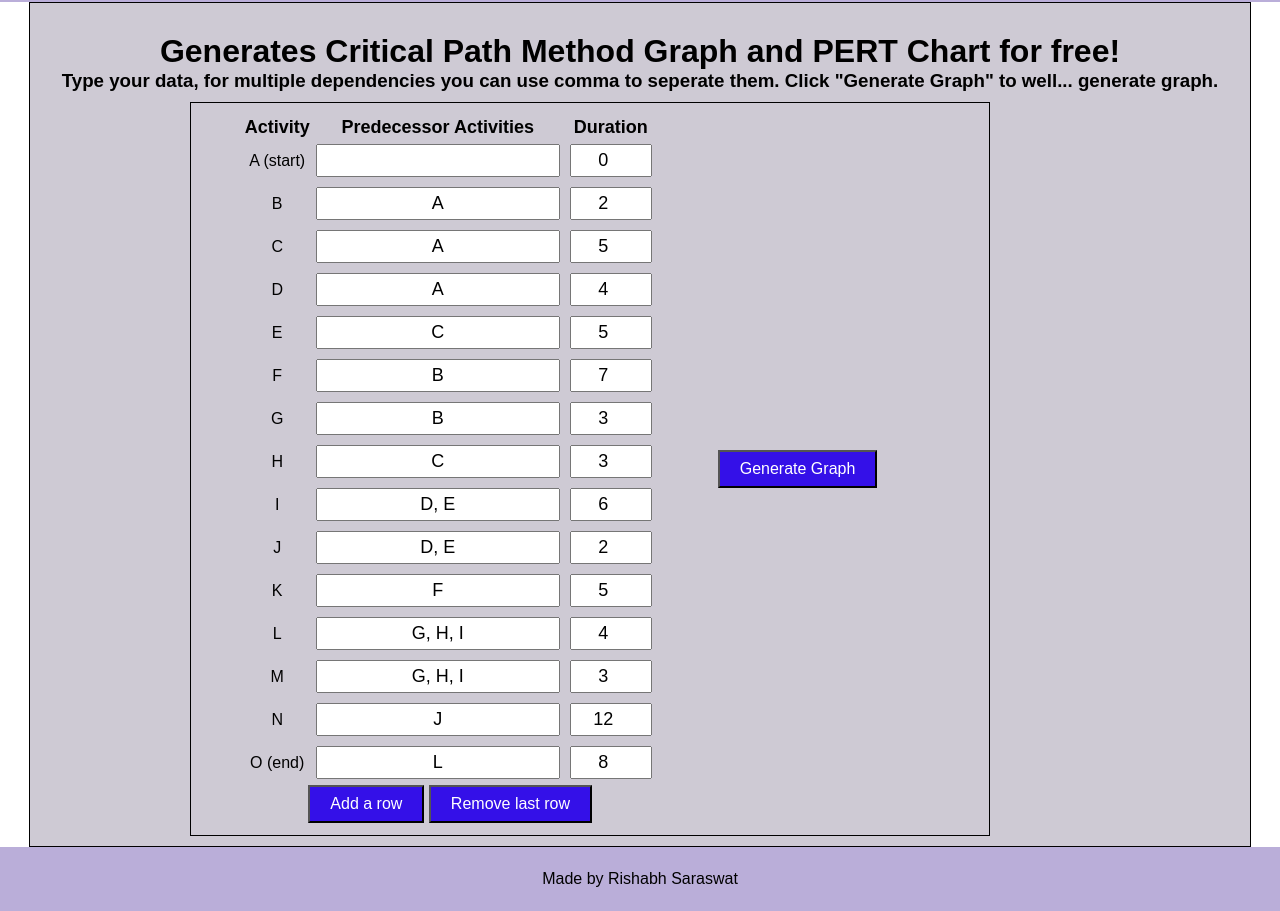
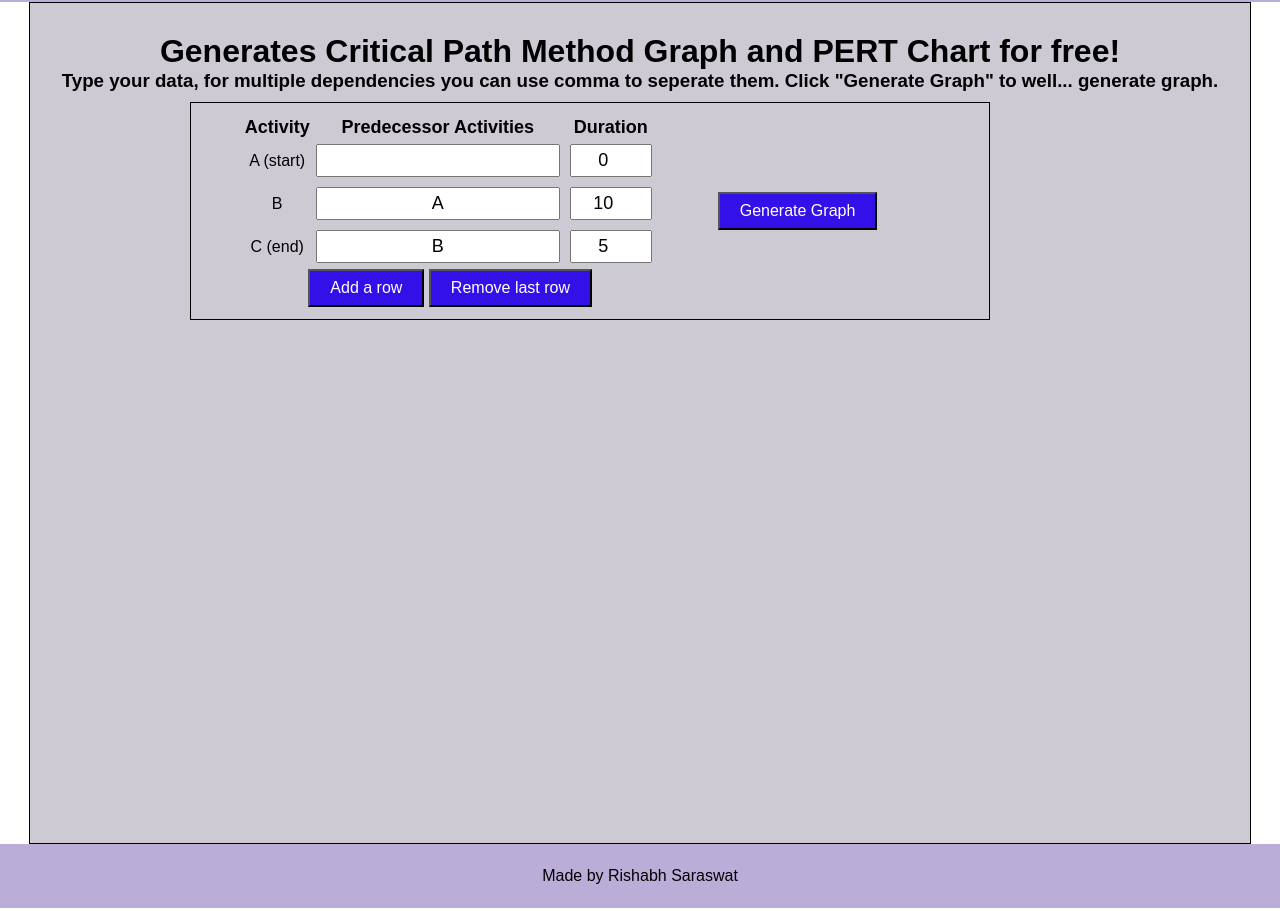
Before and after one commit to RoyalZebra/freepmcalculator, a website built with webpack: page public/index.html in a window 1280 px wide. Shown: the part 122-1033 px from the top of the page. Built offline with nearby package versions, Linux system fonts and the light colour scheme.

Commit message:
reverted back

```diff
--- a/public/index.html
+++ b/public/index.html
@@ -40,72 +40,12 @@
                 <tr id="row1">
                   <td><p class="act-name">B</p></td>
                   <td><input type="text" class="predec" value='A'/></td>
-                  <td><input type="number" class="duration" value="2" /></td>
+                  <td><input type="number" class="duration" value="10" /></td>
                 </tr>
                 <tr id="row2">
-                  <td><p class="act-name">C</p></td>
-                  <td><input type="text" class="predec" value='A'/></td>
+                  <td><p class="act-name">C (end)</p></td>
+                  <td><input type="text" class="predec" value='B'/></td>
                   <td><input type="number" class="duration" value="5" /></td>
-                </tr>
-                <tr id="row3">
-                  <td><p class="act-name">D</p></td>
-                  <td><input type="text" class="predec" value='A'/></td>
-                  <td><input type="number" class="duration" value="4" /></td>
-                </tr>
-                <tr id="row4">
-                  <td><p class="act-name">E</p></td>
-                  <td><input type="text" class="predec" value='C'/></td>
-                  <td><input type="number" class="duration" value="5" /></td>
-                </tr>
-                <tr id="row5">
-                  <td><p class="act-name">F</p></td>
-                  <td><input type="text" class="predec" value='B'/></td>
-                  <td><input type="number" class="duration" value="7" /></td>
-                </tr>
-                <tr id="row6">
-                  <td><p class="act-name">G</p></td>
-                  <td><input type="text" class="predec" value='B'/></td>
-                  <td><input type="number" class="duration" value="3" /></td>
-                </tr>
-                <tr id="row7">
-                  <td><p class="act-name">H</p></td>
-                  <td><input type="text" class="predec" value='C'/></td>
-                  <td><input type="number" class="duration" value="3" /></td>
-                </tr>
-                <tr id="row8">
-                  <td><p class="act-name">I</p></td>
-                  <td><input type="text" class="predec" value='D, E'/></td>
-                  <td><input type="number" class="duration" value="6" /></td>
-                </tr>
-                <tr id="row9">
-                  <td><p class="act-name">J</p></td>
-                  <td><input type="text" class="predec" value='D, E'/></td>
-                  <td><input type="number" class="duration" value="2" /></td>
-                </tr>
-                <tr id="row10">
-                  <td><p class="act-name">K</p></td>
-                  <td><input type="text" class="predec" value='F'/></td>
-                  <td><input type="number" class="duration" value="5" /></td>
-                </tr>
-                <tr id="row11">
-                  <td><p class="act-name">L</p></td>
-                  <td><input type="text" class="predec" value='G, H, I'/></td>
-                  <td><input type="number" class="duration" value="4" /></td>
-                </tr>
-                <tr id="row12">
-                  <td><p class="act-name">M</p></td>
-                  <td><input type="text" class="predec" value='G, H, I'/></td>
-                  <td><input type="number" class="duration" value="3" /></td>
-                </tr>
-                <tr id="row13">
-                  <td><p class="act-name">N</p></td>
-                  <td><input type="text" class="predec" value='J'/></td>
-                  <td><input type="number" class="duration" value="12" /></td>
-                </tr>
-                <tr id="row14">
-                  <td><p class="act-name">O (end)</p></td>
-                  <td><input type="text" class="predec" value='L'/></td>
-                  <td><input type="number" class="duration" value="8" /></td>
                 </tr>
               </tbody>
             </form>
```
